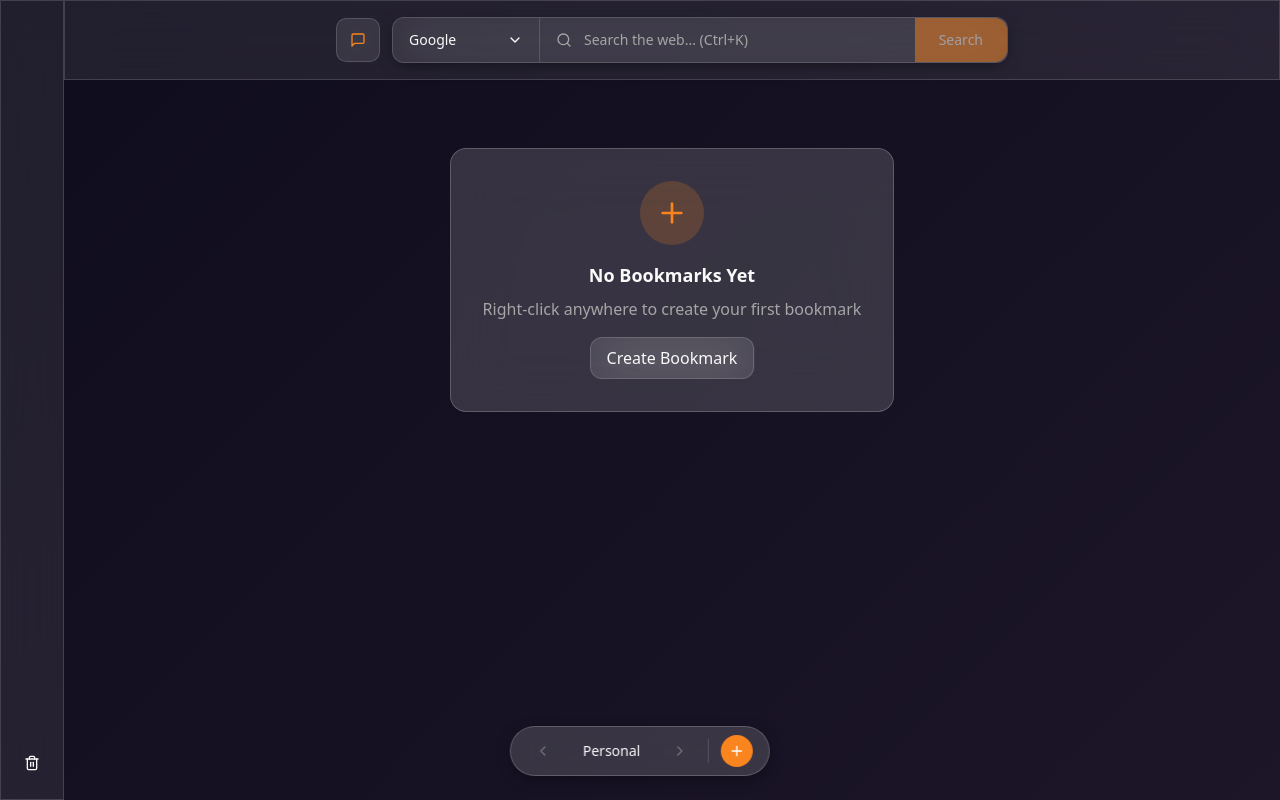
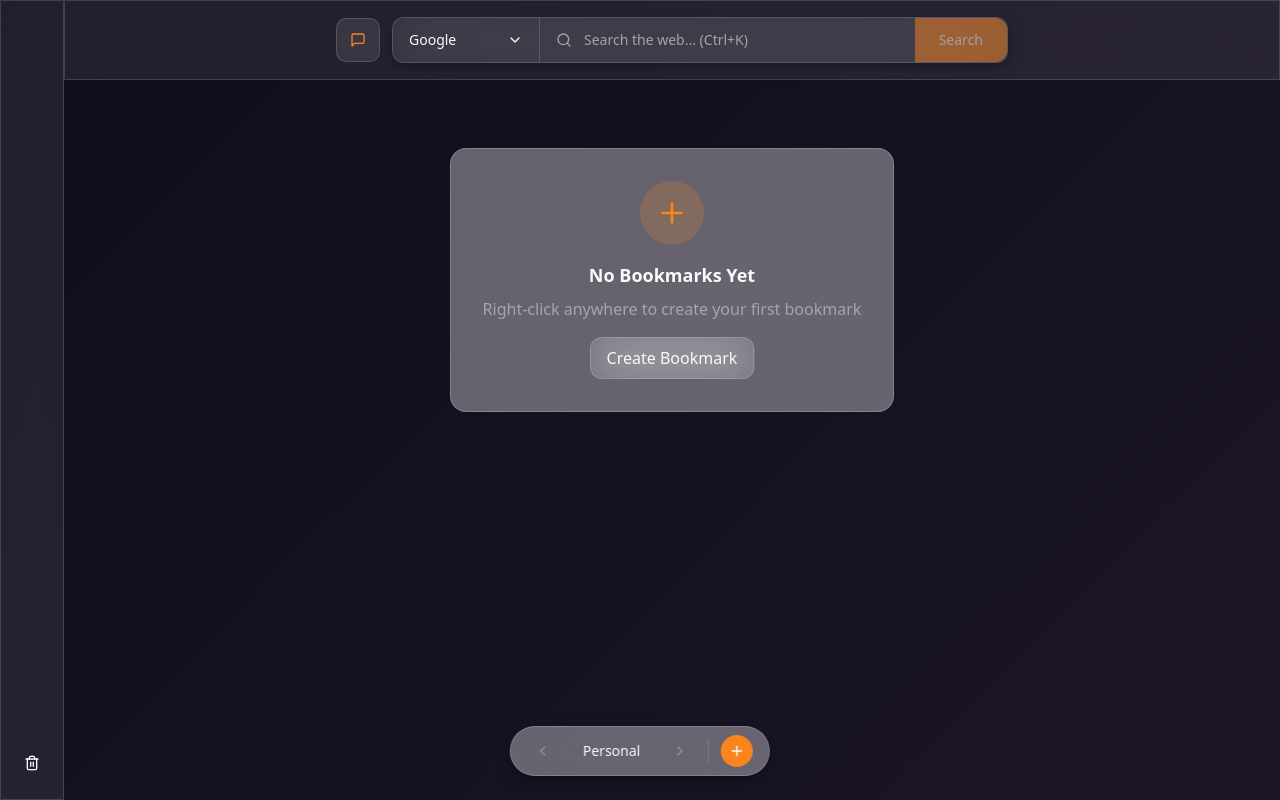
Before and after one commit to echopeak-labs/EchoStart, a React (Vite) app: page / in a window 1280 px wide. Built offline with nearby package versions, Linux system fonts and the light colour scheme; the HTML template or start-up script is replaced by a standard one.

Commit message:
Fix: Decrease dropdown transparency

```diff
--- a/src/index.css
+++ b/src/index.css
@@ -72,7 +72,7 @@ All colors MUST be HSL.
   }
 
   .glass-strong {
-    background: hsl(var(--glass) / 0.15);
+    background: hsl(var(--glass) / 0.35);
     backdrop-filter: blur(32px);
     -webkit-backdrop-filter: blur(32px);
     border: 1px solid hsl(var(--glass-border) / 0.2);
```
